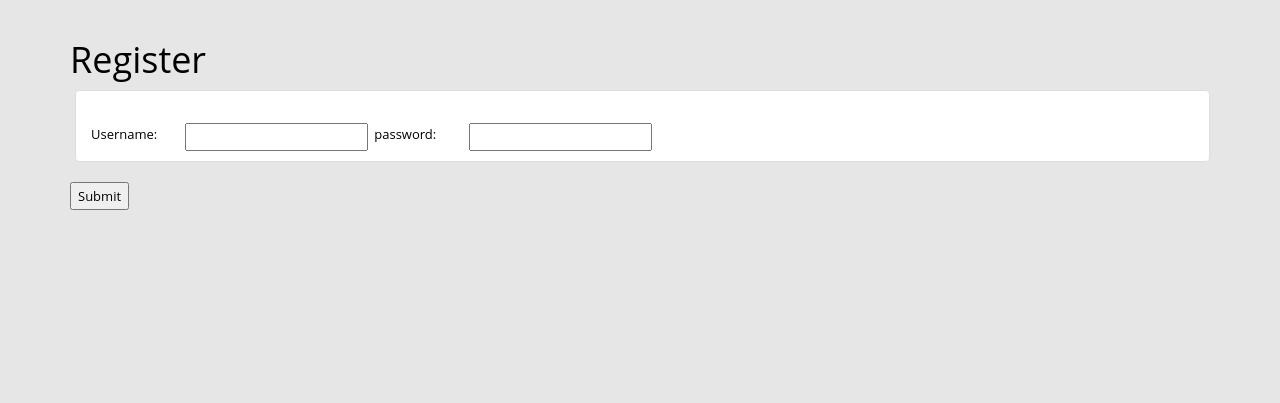
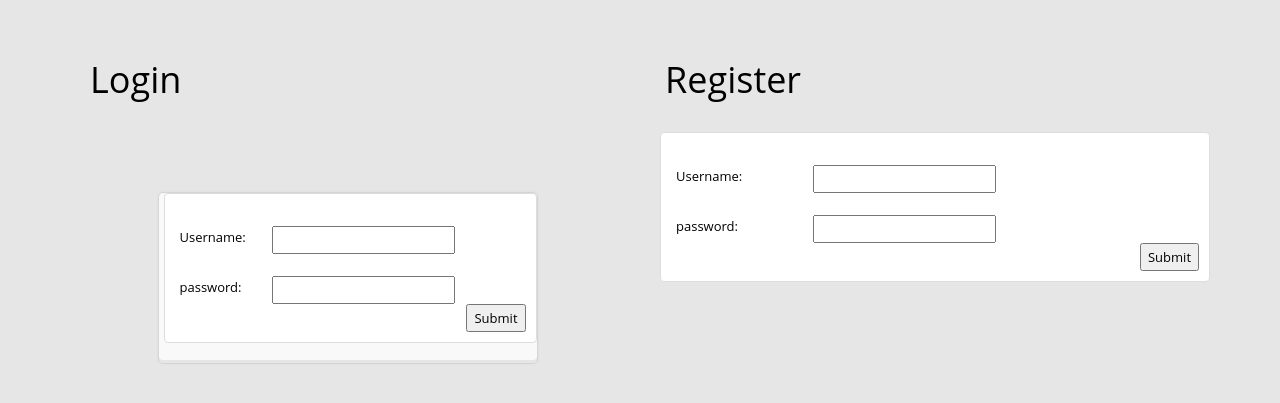
Before and after one commit to rachhtordoff/test-doc, a Flask app: page /register in a window 1280 px wide. Shown: the part 52-455 px from the top of the page. Run offline with Flask 2, Linux system fonts and the light colour scheme; some libraries are stand-ins or nearby versions.

Commit message:
design changes

```diff
--- a/apps/admin-frontend/src/static/css/custom.css
+++ b/apps/admin-frontend/src/static/css/custom.css
@@ -56,7 +56,7 @@ body{
 }
 
 
-.account-container {
+.login-container {
 	width: 380px;
 	display: block;
 	margin: 60px auto 0 auto;
--- a/apps/admin-frontend/src/templates/base.html
+++ b/apps/admin-frontend/src/templates/base.html
@@ -10,7 +10,7 @@
     {% if title %}
     <title>ADMIN {{ title }} </title>
     {% else %}
-    <title>Optiself</title>
+    <title>Docu-store</title>
     {% endif %}
   </head>
     {% include '_fragments/nav.html' %}
--- a/apps/admin-frontend/src/templates/pages/documents.html
+++ b/apps/admin-frontend/src/templates/pages/documents.html
@@ -5,8 +5,10 @@
 
 <div class="container">
   <div class="row">
-    <div class="col-sm-5">
+    <div class="col-sm-6">
 
+      <ul class="list-group" style="margin-left:5px; max-height:200px; height:200px;">
+        <li class="list-group-item">
 
       <table class="table">
         <thead>
@@ -29,6 +31,8 @@
       </table>
 
 </form>
+</li>
+</ul>
     </div>
 
 
--- a/apps/admin-frontend/src/templates/pages/login.html
+++ b/apps/admin-frontend/src/templates/pages/login.html
@@ -1,28 +1,76 @@
 {% extends "base.html" %}
 
 {% block content %}
+<div class="row" style="margin-left:5px;">
+  <div class="col-sm-6">
+      <h1>Login</h1>
+    </div>
+    <div class="col-sm-6">
+<h1>Register</div>
+</div>
+</br>
+
+<div class="row">
+  <div class="col-sm-6">
 <form method="POST" action="/login">
+<div class="login-container">
+  <ul class="list-group" style="margin-left:5px;">
+    <li class="list-group-item">
+    </br>
+    <div class="row">
+      <div class="col-sm-3">
+        Username:
+      </div>
+      <div class="col-sm-3">
+        <input type="text" name="username">
+      </div>
+    </div></br>
+<div class="row">
+      <div class="col-sm-3">
+        password:
+      </div>
+      <div class="col-sm-3">
+        <input type="text" name="password" >
+      </div>
+    </div>
+    <div class="row">
+    <input type="submit" value="Submit" class="pull-right btn-submit" style="margin-right:10px;">
+</div>
+  </li>
+</ul>
+</div>
+</form>
+</div>
+<div class="col-sm-6">
+<form method="POST" action="/register">
+
   <ul class="list-group" style="margin-left:5px;">
     <li class="list-group-item">
 
     </br>
     <div class="row">
-      <div class="col-sm-1">
+      <div class="col-sm-3">
         Username:
       </div>
-      <div class="col-sm-2">
+      <div class="col-sm-3">
         <input type="text" name="username">
       </div>
-      <div class="col-sm-1">
+    </div></br>
+    <div class="row">
+      <div class="col-sm-3">
         password:
       </div>
-      <div class="col-sm-2">
+      <div class="col-sm-3">
         <input type="text" name="password" >
       </div>
     </div>
+    <div class="row">
+    <input type="submit" value="Submit" class="pull-right btn-submit" style="margin-right:10px;">
+</div>
   </li>
 </ul>
-<input type="submit" value="Submit">
+</form>
+</div>
+</div>
 
-</form>
 {% endblock %}\
--- a/apps/admin-frontend/src/views/documents.py
+++ b/apps/admin-frontend/src/views/documents.py
@@ -42,14 +42,13 @@ def get_buckets(bucket_name):
         document_types = {}
         get_types = get_types_for_id(client_id)
         for type in get_types:
-            document_types[type['document_type']] = (dict({"document_type": type['document_type']}))
+            document_types[type['document_type']] = (dict({"document_type": type['document_type'].replace('_',' ')}))
             document_types[type['document_type']]['id'] = (dict({"id": type['id']}))
             document_types[type['document_type']]['user_id'] = []
             document_types[type['document_type']]['status'] = {}
             document_types[type['document_type']]['uploaded_doc'] = []
             document_types[type['document_type']]['doc_url'] = []
             document_types[type['document_type']]['notes'] = []
-
 
             status_store = type["status"]
             if not status_store:
--- a/apps/admin-frontend/src/views/users.py
+++ b/apps/admin-frontend/src/views/users.py
@@ -20,8 +20,7 @@ def homepage():
 
 @users.route("/register", methods=['GET'])
 def register_page():
-    pagetitle = "Register"
-    return render_template('pages/register.html', pagetitle=pagetitle)
+    return render_template('pages/login.html')
 
 @users.route("/register", methods=['POST'])
 def register_user():
@@ -39,13 +38,14 @@ def register_user():
             account = new_user_account(account_id)
             session['user_id'] = account['data'][0]['id']
             return redirect('account-setup/' + str(account['data'][0]['id']))
+        except IndexError:
+            return "sorry, no user found"
         except KeyError:
-            return "sorry, no user found"
+            return "Problem with service "
 
 @users.route("/login", methods=['GET'])
 def login_page():
-    pagetitle = "Login"
-    return render_template('pages/login.html', pagetitle=pagetitle)
+    return render_template('pages/login.html')
 
 @users.route("/login", methods=['POST'])
 def login_user():
```
Also changed, not shown: apps/admin-frontend/src/templates/pages/accountsetup.html (+11 -9 lines), apps/admin-frontend/src/templates/pages/homepage.html (+42 -4 lines), apps/admin-frontend/src/templates/pages/user_documents.html (+9 -0 lines).
